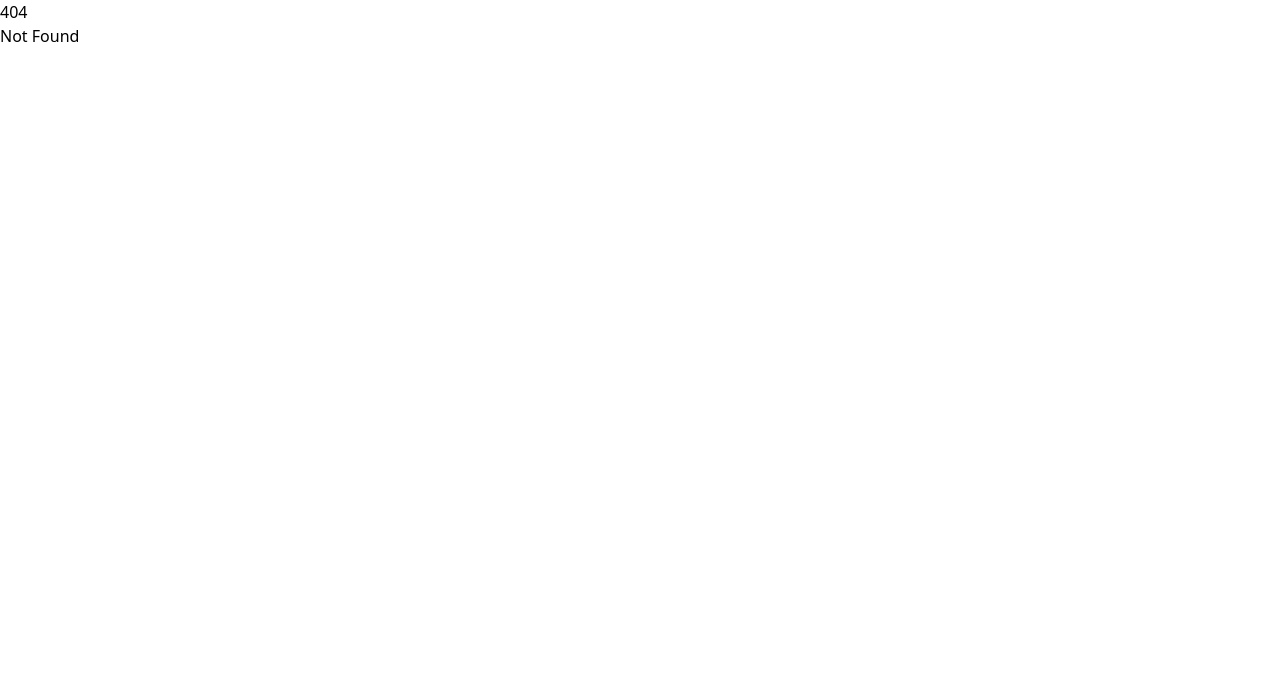
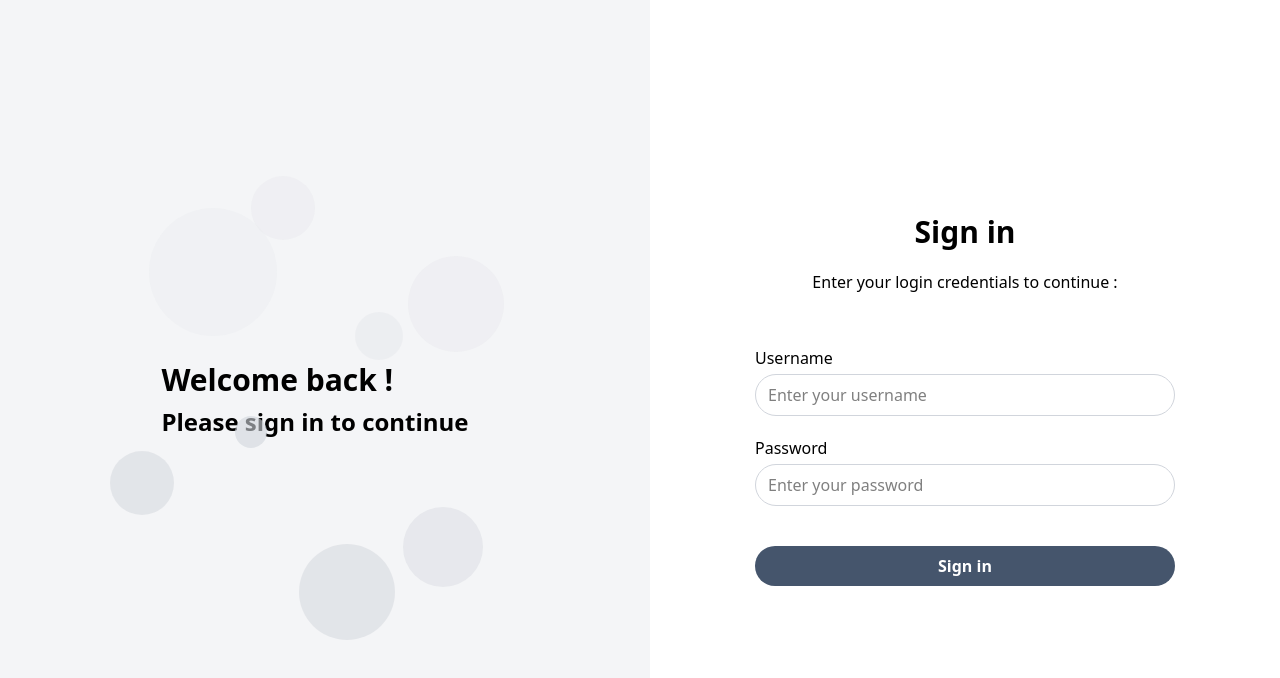
Before and after one commit to pioucraft/workspace, a SvelteKit app: page /login in a window 1280 px wide. Before the commit this address had no page. Shown: the top 678 px of the page. Built offline with nearby package versions, Linux system fonts and the light colour scheme.

Commit message:
Add hemm a log in page (only design), yeah

```diff
--- /dev/null
+++ b/src/routes/login/+page.svelte
@@ -0,0 +1,36 @@
+<div class="w-screen h-screen flex gap-5 items-center justify-center bg-[#f4f5f7]">
+    <div class="w-1/2 h-full flex justify-center items-center">
+          <div class="gap-2 flex flex-col">
+            <h1 class="text-3xl font-bold">Welcome back !</h1>
+            <p class="text-2xl font-semibold">Please sign in to continue</p>
+        </div>
+        <div class="absolute mb-[15%] ml-[22%] w-24 h-24 bg-gray-200/40 rounded-full"></div>
+        <div class="absolute mt-[13%] mr-[27%] w-16 h-16 bg-gray-300/50 rounded-full"></div>
+        <div class="absolute mb-[20%] mr-[16%] w-32 h-32 bg-gray-200/30 rounded-full"></div>
+        <div class="absolute mt-[23%] ml-[20%] w-20 h-20 bg-gray-300/40 rounded-full"></div>
+        <div class="absolute mb-[10%] ml-[10%] w-12 h-12 bg-gray-200/50 rounded-full"></div>
+        <div class="absolute mt-[5%] mr-[10%] w-8 h-8 bg-gray-300/60 rounded-full"></div>
+        <div class="absolute mb-[30%] mr-[5%] w-16 h-16 bg-gray-200/40 rounded-full"></div>
+        <div class="absolute mt-[30%] ml-[5%] w-24 h-24 bg-gray-300/50 rounded-full"></div>
+    </div>
+    <div class="w-1/2 h-full bg-white flex flex-col justify-center items-center gap-5">
+        <h1 class="text-3xl font-bold">Sign in</h1>
+        <p>Enter your login credentials to continue :</p>
+        <div class="mt-8 w-[420px]">
+            <p>Username</p>
+            <input type="text" placeholder="Enter your username" class="w-full h-10 border border-gray-300 rounded-full p-5 pl-3 mt-1 focus:outline-none focus:ring-2 focus:ring-slate-500" />
+        </div>
+        <div class="w-[420px]">
+            <p>Password</p>
+            <input type="password" placeholder="Enter your password" class="w-full h-10 border border-gray-300 rounded-full p-5 pl-3 mt-1 focus:outline-none focus:ring-2 focus:ring-slate-500" />
+        </div>
+        <button class="w-[420px] h-10 bg-slate-600 cursor-pointer rounded-full text-white font-semibold mt-5 hover:bg-slate-500 transition-colors duration-300">
+            Sign in
+        </button>
+    </div>
+</div>
+
+<style>
+
+
+</style>
```
